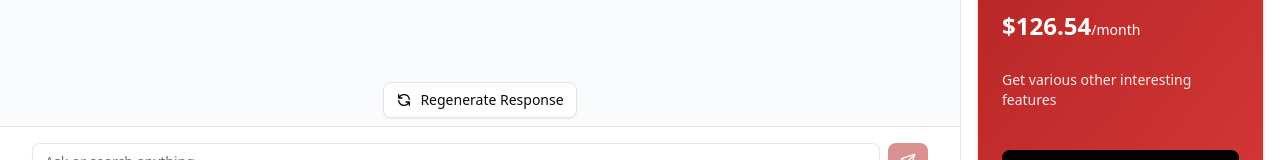
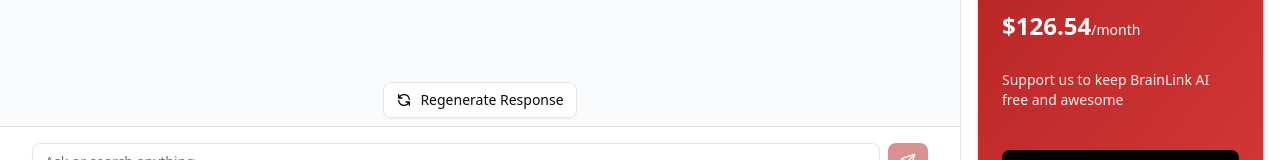
Before and after one commit to defzeke/BrainLink-AI, a Next.js app: page /room/chat-room in a window 1280 px wide. Shown: the part 573-733 px from the top of the page. Built offline with nearby package versions, Linux system fonts and the light colour scheme; no server answers.

Commit message:
feat: :D
Automated commit to sync local changes.
Timestamp: 2025-10-27 05:12:48 UTC
Summary:
- Added: 0
- Modified: 1
- Deleted: 0
- Renamed: 0
Changed files:
- src/app/room/chat-room/page.tsx

```diff
--- a/src/app/room/chat-room/page.tsx
+++ b/src/app/room/chat-room/page.tsx
@@ -325,7 +325,7 @@ export default function RoomPage() {
               </div>
               <h3 className="font-bold text-xl mb-1">Support Us!</h3>
               <p className="text-2xl font-bold mb-1">$126.54<span className="text-sm font-normal">/month</span></p>
-              <p className="text-sm opacity-90 mb-4">Get various other interesting features</p>
+              <p className="text-sm opacity-90 mb-4">Support us to keep BrainLink AI free and awesome</p>
               <Button className="w-full bg-black hover:bg-black/90 text-white">
                 Donate
               </Button>
```
